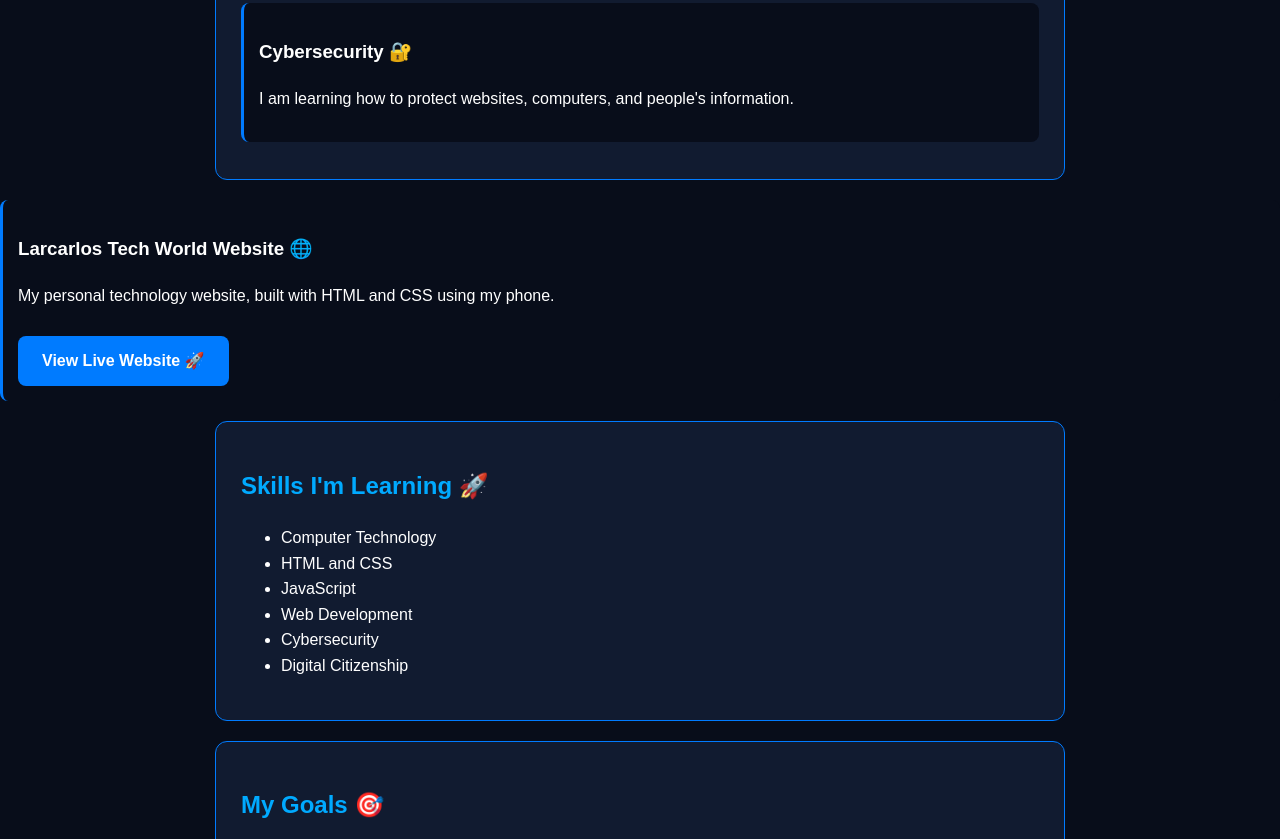
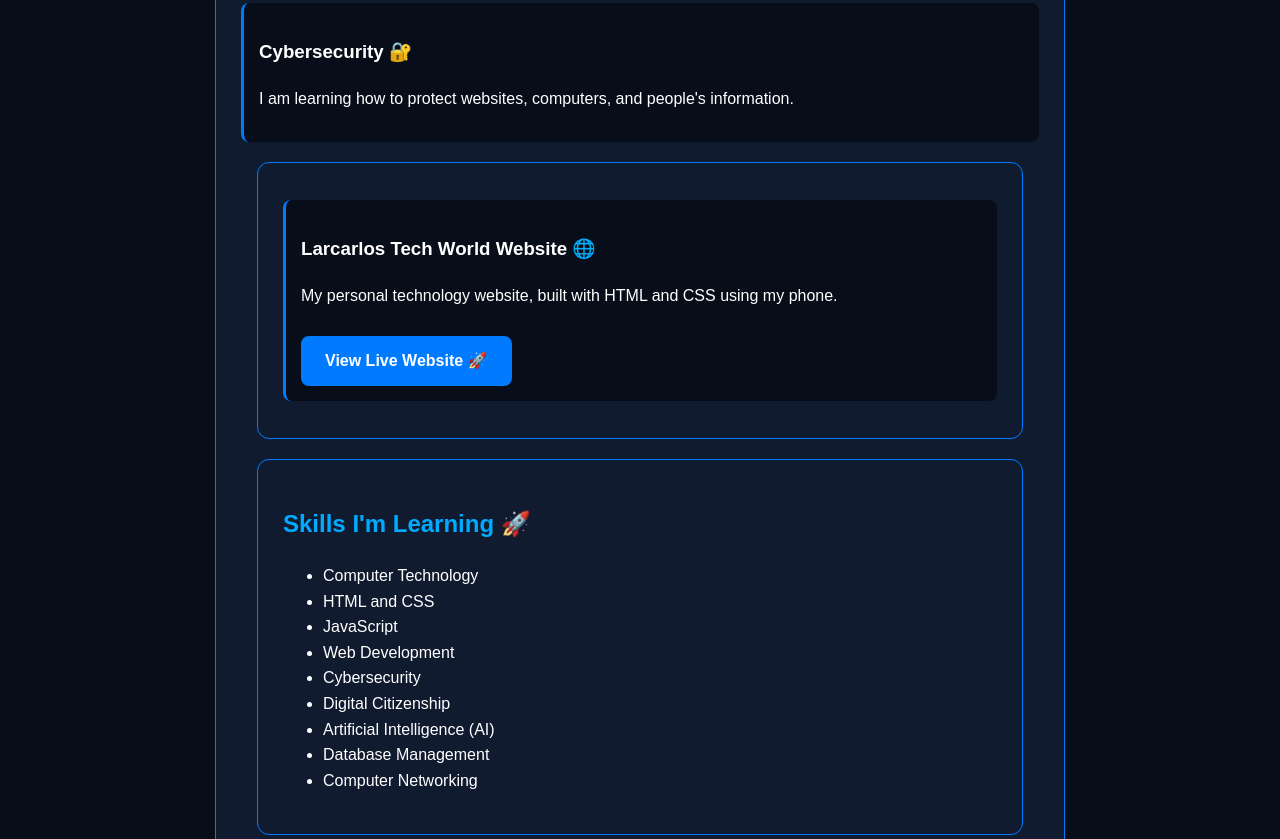
Before and after one commit to Lacarlos1/Learned--today-build-tomorrow, a plain HTML site: page index.html in a window 1280 px wide. Shown: the part 2061-2900 px from the top of the page. Drawn offline with Linux system fonts and the light colour scheme.

Commit message:
Update index.html

```diff
--- a/index.html
+++ b/index.html
@@ -206,7 +206,8 @@
         computers, and people's information.
       </p>
     </div>
-  </section>
+
+<section id="projects">
   <div class="project">
     <h3>Larcarlos Tech World Website 🌐</h3>
     <p>
@@ -218,6 +219,20 @@
       View Live Website 🚀
     </a>
   </div>
+</section>
+<section id="skills">
+  <h2>Skills I'm Learning 🚀</h2>
+  <ul>
+    <li>Computer Technology</li>
+    <li>HTML and CSS</li>
+    <li>JavaScript</li>
+    <li>Web Development</li>
+    <li>Cybersecurity</li>
+    <li>Digital Citizenship</li>
+    <li>Artificial Intelligence (AI)</li>
+    <li>Database Management</li>
+    <li>Computer Networking</li>
+  </ul>
 </section>
   <section id="skills">
     <h2>Skills I'm Learning 🚀</h2>
```
Lines whose indentation alone changed are shown as unchanged.
